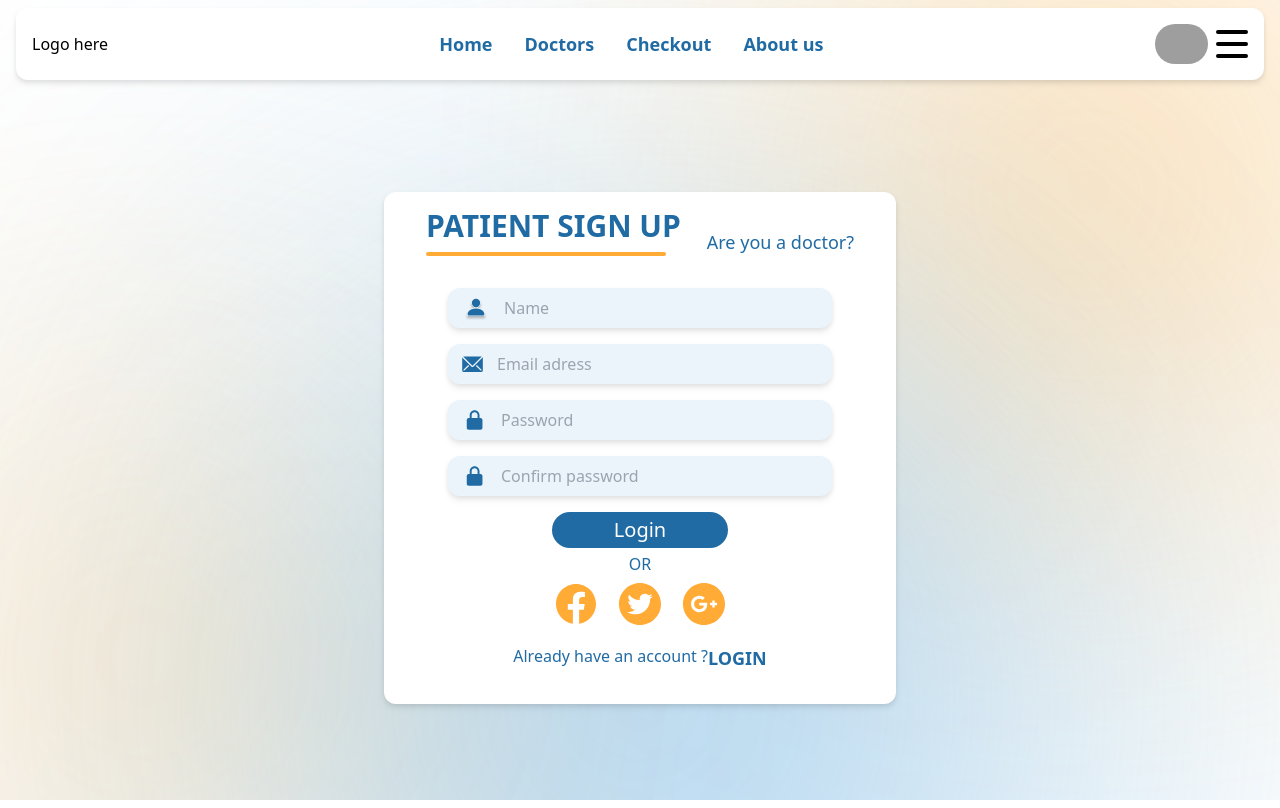
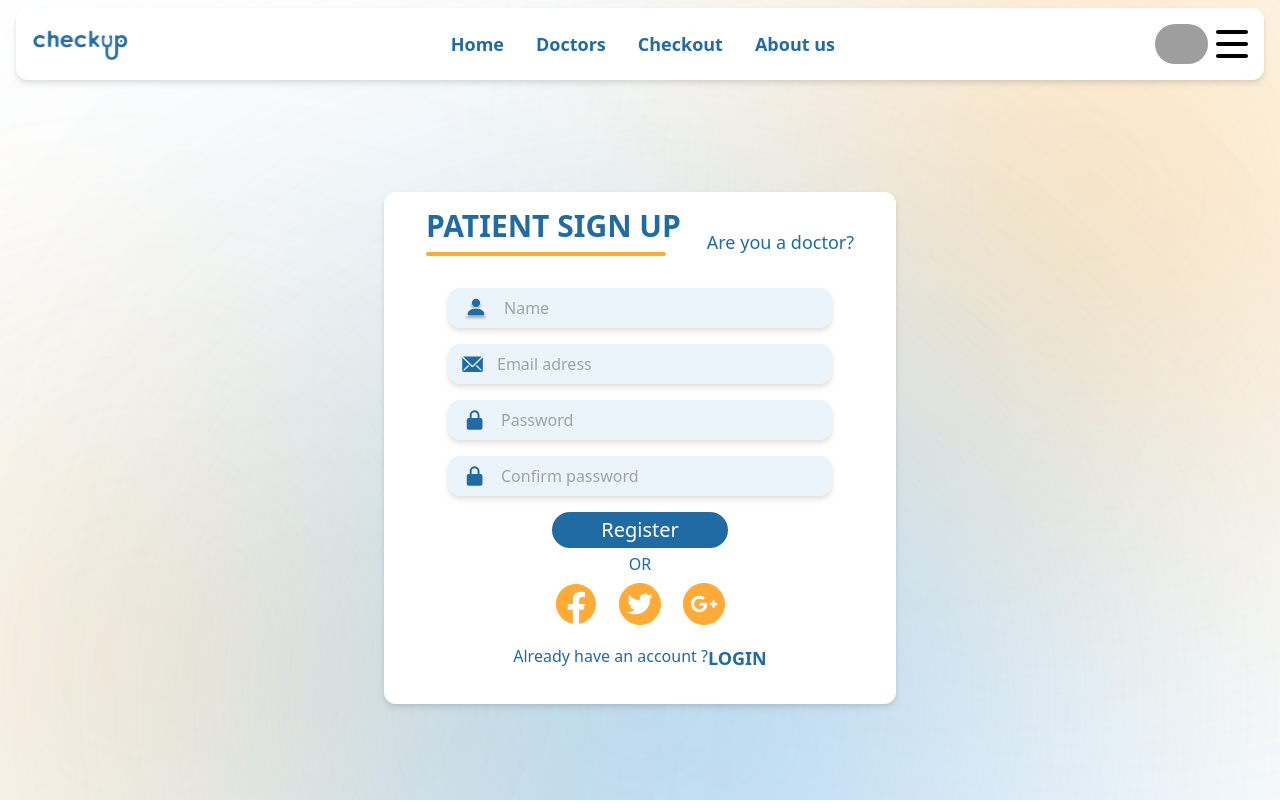
Before and after one commit to rx0f/team-x-frontend, a React (Create React App) app: page /signup-patient in a window 1280 px wide. Built offline with nearby package versions, Linux system fonts and the light colour scheme; grey boxes are pictures that could not be loaded.

Commit message:
some changes

```diff
--- a/package.json
+++ b/package.json
@@ -6,6 +6,7 @@
     "@testing-library/jest-dom": "^5.14.1",
     "@testing-library/react": "^13.0.0",
     "@testing-library/user-event": "^13.2.1",
+    "axios": "^0.27.2",
     "react": "^18.1.0",
     "react-dom": "^18.1.0",
     "react-icons": "^4.3.1",
--- a/src/components/checkoutPage/Button.jsx
+++ b/src/components/checkoutPage/Button.jsx
@@ -1,6 +1,6 @@
 import React from "react";
 
-export default function Button({ content, icon, func }) {
+export default function Button({ icon, func }) {
   return (
     <button
       className="w-36 rounded-xl bg-dark-blue-one text-white py-1"
@@ -9,8 +9,8 @@ export default function Button({ content, icon, func }) {
       }}
     >
       <div className="flex justify-around">
-        {content}
-        <img src={icon} alt="" />
+        Feeling sick ?
+        <img src="/assets/checkout/5.svg" alt="" />
       </div>
     </button>
   );
--- a/src/components/shared/layout/index.jsx
+++ b/src/components/shared/layout/index.jsx
@@ -13,8 +13,12 @@ export default function Layout() {
         </div>
       </div>
       <div className="relative">
-        <Navbar />
-        <Outlet />
+        <div className="relative">
+          <Navbar />
+        </div>
+        <div className="relative">
+          <Outlet />
+        </div>
       </div>
     </div>
   );
--- a/src/components/shared/navbar/index.jsx
+++ b/src/components/shared/navbar/index.jsx
@@ -1,26 +1,56 @@
-import React from "react"
-import { Link } from "react-router-dom"
+import React, { useState } from "react";
+import { Link } from "react-router-dom";
 
 export default function Navbar() {
+  const [navHidden, setNavHidden] = useState(true);
+
   return (
-    <div className="w-full px-4 py-2">
-      <div className="bg-white w-full p-2 lg:p-4 rounded-xl drop-shadow-md flex items-center justify-between">
-        <h1>Logo here</h1>
-        <div className="hidden md:flex gap-x-4 lg:gap-x-8 font-semibold text-lg text-dark-blue-one">
+    <>
+      <div className="w-full px-4 py-2">
+        <div className="bg-white w-full p-2 lg:p-4 rounded-xl drop-shadow-md flex items-center justify-between">
+          <img className="h-8" src="/assets/shared/logo.svg" alt="" />
+          <div className="hidden lg:flex gap-x-4 lg:gap-x-8 font-semibold text-lg text-dark-blue-one">
             <Link to="/">Home</Link>
             <Link to="/doctors">Doctors</Link>
             <Link to="/checkout">Checkout</Link>
             <Link to="/aboutus">About us</Link>
-        </div>
-        <div className="flex items-center gap-x-2">
-            <img className="rounded-full h-10" src="https://images.generated.photos/Vnt71-C7QSF6mEaQCu636HMzkxZQp9rUtgQ8dVRKGCs/rs:fit:256:256/czM6Ly9pY29uczgu/Z3Bob3Rvcy1wcm9k/LnBob3Rvcy92M18w/NjAxMzY0LmpwZw.jpg" alt="" />
-            <button className="flex flex-col gap-y-1 md:gap-y-2">
-                <div className="w-6 md:w-8 h-1 rounded-full bg-black"/>
-                <div className="w-6 md:w-8 h-1 rounded-full bg-black"/>
-                <div className="w-6 md:w-8 h-1 rounded-full bg-black"/>
+          </div>
+          <div className="flex items-center gap-x-2">
+            <img
+              className="rounded-full h-10"
+              src="https://scontent.falg2-2.fna.fbcdn.net/v/t1.6435-9/106904416_834570883950575_2444049961754063289_n.jpg?_nc_cat=105&ccb=1-6&_nc_sid=174925&_nc_eui2=AeFW8hpOv6JebeeWXDJz1DMfG6o0E_yHUOsbqjQT_IdQ62uikP860q0J_3xXljtCE0lgkjPzK4Hrki1cZdKlMXJR&_nc_ohc=KfLOroSSE2AAX_2vSc2&tn=_TZPD1ds9n9MCXVP&_nc_ht=scontent.falg2-2.fna&oh=00_AT821qzKUH5Cm8dioU7WIX1lJC6T6U1VxKg9VTKFoAeNXQ&oe=62A54B06"
+              alt=""
+            />
+            <button
+              className="flex flex-col gap-y-1 md:gap-y-2"
+              onClick={() => {
+                setNavHidden(!navHidden);
+              }}
+            >
+              <div className="w-6 md:w-8 h-1 rounded-full bg-black" />
+              <div className="w-6 md:w-8 h-1 rounded-full bg-black" />
+              <div className="w-6 md:w-8 h-1 rounded-full bg-black" />
             </button>
+          </div>
         </div>
       </div>
-    </div>
+      <div
+        className={`flex-col items-end text-lg text-dark-blue-one ${
+          navHidden ? "hidden" : "flex"
+        }`}
+      >
+        <div className="flex z-50 flex-col items-start p-4 text-xl gap-y-2 bg-white mr-4 rounded-xl absolute top-20 lg:top-24 drop-shadow-md">
+          <Link to="/profile">Profile</Link>
+          <Link to="/settings">Doctors</Link>
+          <button>Disconnect</button>
+          <div className="flex flex-col gap-y-2 lg:hidden">
+            <Link to="/">Home</Link>
+            <Link to="/doctors">Doctors</Link>
+            <Link to="/checkout">Checkout</Link>
+            <Link to="/aboutus">About us</Link>
+          </div>
+        </div>
+      </div>
+    </>
   );
 }
--- a/src/pages/checkout/index.jsx
+++ b/src/pages/checkout/index.jsx
@@ -39,7 +39,7 @@ export default function Checkout() {
         <h1 className="uppercase text-dark-blue-one text-4xl lg:text-6xl">
           Checkout
         </h1>
-        <div className="text-36 lg:w-64 h-1.5 rounded-full bg-dark-orange" />
+        <div className="text-36 w-44 lg:w-64 h-1.5 rounded-full bg-dark-orange" />
       </div>
       <div className="flex flex-wrap">
         {tests.map((test) => {
--- a/src/pages/login/index.jsx
+++ b/src/pages/login/index.jsx
@@ -1,11 +1,16 @@
-import React from "react";
+import React, { useState } from "react";
 import { Link } from "react-router-dom";
 import { RiFacebookCircleFill } from "react-icons/ri";
 import { AiFillTwitterCircle, AiFillGooglePlusCircle } from "react-icons/ai";
+import axios from "axios";
 
 export default function Login() {
+  const [email, setEmail] = useState("")
+  const [password, setPassword] = useState("")
+
   return (
     <div className="lg:h-[90vh] flex flex-col lg:flex-row items-center justify-around">
+      <img src="/assets/shared/logo.svg" alt="" />
       <div className="w-72 md:w-[32rem] lg:h-[32rem] rounded-xl drop-shadow-md bg-white flex flex-col gap-y-8 items-center p-4">
         <div className="flex flex-col items-center gap-y-2">
           <h3 className="uppercase text-dark-blue-one text-3xl lg:text-5xl font-semibold">
@@ -21,6 +26,9 @@ export default function Login() {
               type="email"
               placeholder="Email adress"
               className="px-2 w-full bg-light-blue-one outline-none"
+              onChange={({ currentTarget: input }) => {
+                setEmail(input.value);
+              }}
             />
           </div>
 
@@ -30,6 +38,9 @@ export default function Login() {
               type="password"
               placeholder="Password"
               className="px-2 w-full bg-light-blue-one outline-none"
+              onChange={({ currentTarget: input }) => {
+                setPassword(input.value);
+              }}
             />
           </div>
 
@@ -38,7 +49,9 @@ export default function Login() {
           </button>
 
           <div className="flex flex-col items-center gap-y-2">
-            <button className="bg-dark-blue-one text-white text-xl py-1 w-full rounded-full">
+            <button className="bg-dark-blue-one text-white text-xl py-1 w-full rounded-full" onClick={async () => {
+              const {data: res} = await axios.post("http://localhost:8000/auth/login", {email, password})
+            }}>
               Login
             </button>
             <span className="text-dark-blue-one">OR</span>
@@ -56,7 +69,11 @@ export default function Login() {
           </div>
 
           <div className="text-dark-blue-one flex justify-center">
-              Don't have an account ? <Link className="text-lg font-bold uppercase" to="/signup"> Sign up</Link>
+            Don't have an account ?{" "}
+            <Link className="text-lg font-bold uppercase" to="/signup">
+              {" "}
+              Sign up
+            </Link>
           </div>
         </div>
       </div>
--- a/src/pages/signupPatient/index.jsx
+++ b/src/pages/signupPatient/index.jsx
@@ -1,9 +1,15 @@
-import React from "react";
+import React, { useState } from "react";
 import { Link } from "react-router-dom";
 import { RiFacebookCircleFill } from "react-icons/ri";
 import { AiFillTwitterCircle, AiFillGooglePlusCircle } from "react-icons/ai";
+import axios from "axios";
 
 export default function SignupPatient() {
+  const [name, setName] = useState("")
+  const [email, setEmail] = useState("")
+  const [password, setPassword] = useState("")
+  const [validatePassword, setValidatePassword] = useState("")
+
   return (
     <div className="lg:h-[90vh] flex flex-col lg:flex-row items-center justify-around">
       <div className="w-72 md:w-[32rem] lg:h-[32rem] rounded-xl drop-shadow-md bg-white flex flex-col gap-y-8 items-center p-4">
@@ -14,7 +20,12 @@ export default function SignupPatient() {
             </h3>
             <div className="w-36 md:w-60 h-1 bg-dark-orange rounded-full" />
           </div>
-          <Link to="/signup-doctor" className="text-sm md:text-lg text-dark-blue-one">Are you a doctor?</Link>
+          <Link
+            to="/signup-doctor"
+            className="text-sm md:text-lg text-dark-blue-one"
+          >
+            Are you a doctor?
+          </Link>
         </div>
 
         <div className="flex flex-col items-center gap-y-4">
@@ -24,6 +35,9 @@ export default function SignupPatient() {
               type="text"
               placeholder="Name"
               className="px-2 w-full bg-light-blue-one outline-none"
+              onChange={({currentTarget: input}) => {
+                setName(input.value)
+              }}
             />
           </div>
 
@@ -33,6 +47,9 @@ export default function SignupPatient() {
               type="email"
               placeholder="Email adress"
               className="px-2 w-full bg-light-blue-one outline-none"
+              onChange={({currentTarget: input}) => {
+                setEmail(input.value)
+              }}
             />
           </div>
 
@@ -42,6 +59,9 @@ export default function SignupPatient() {
               type="password"
               placeholder="Password"
               className="px-2 w-full bg-light-blue-one outline-none"
+              onChange={({currentTarget: input}) => {
+                setPassword(input.value)
+              }}
             />
           </div>
 
@@ -51,12 +71,21 @@ export default function SignupPatient() {
               type="password"
               placeholder="Confirm password"
               className="px-2 w-full bg-light-blue-one outline-none"
+              onChange={({currentTarget: input}) => {
+                setValidatePassword(input.value)
+              }}
             />
           </div>
 
           <div className="flex flex-col items-center gap-y-1">
-            <button className="bg-dark-blue-one text-white text-xl py-1 w-full rounded-full">
-              Login
+            <button className="bg-dark-blue-one text-white text-xl py-1 w-full rounded-full" onClick={async () => {
+              if (!password === validatePassword) {
+                alert("There's an error in the password")
+              } else {
+                const {data: res} = await axios.post("http://localhost:8000/auth/register", {username: name, email, password})
+              }
+            }}>
+              Register
             </button>
             <span className="text-dark-blue-one">OR</span>
             <div className="flex h-12 justify-center gap-x-4 text-4xl md:text-5xl text-dark-orange">
```
Also changed, not shown: public/assets/shared/logo.svg (added), 1 other file (tests, documents, lock files or other folders).
